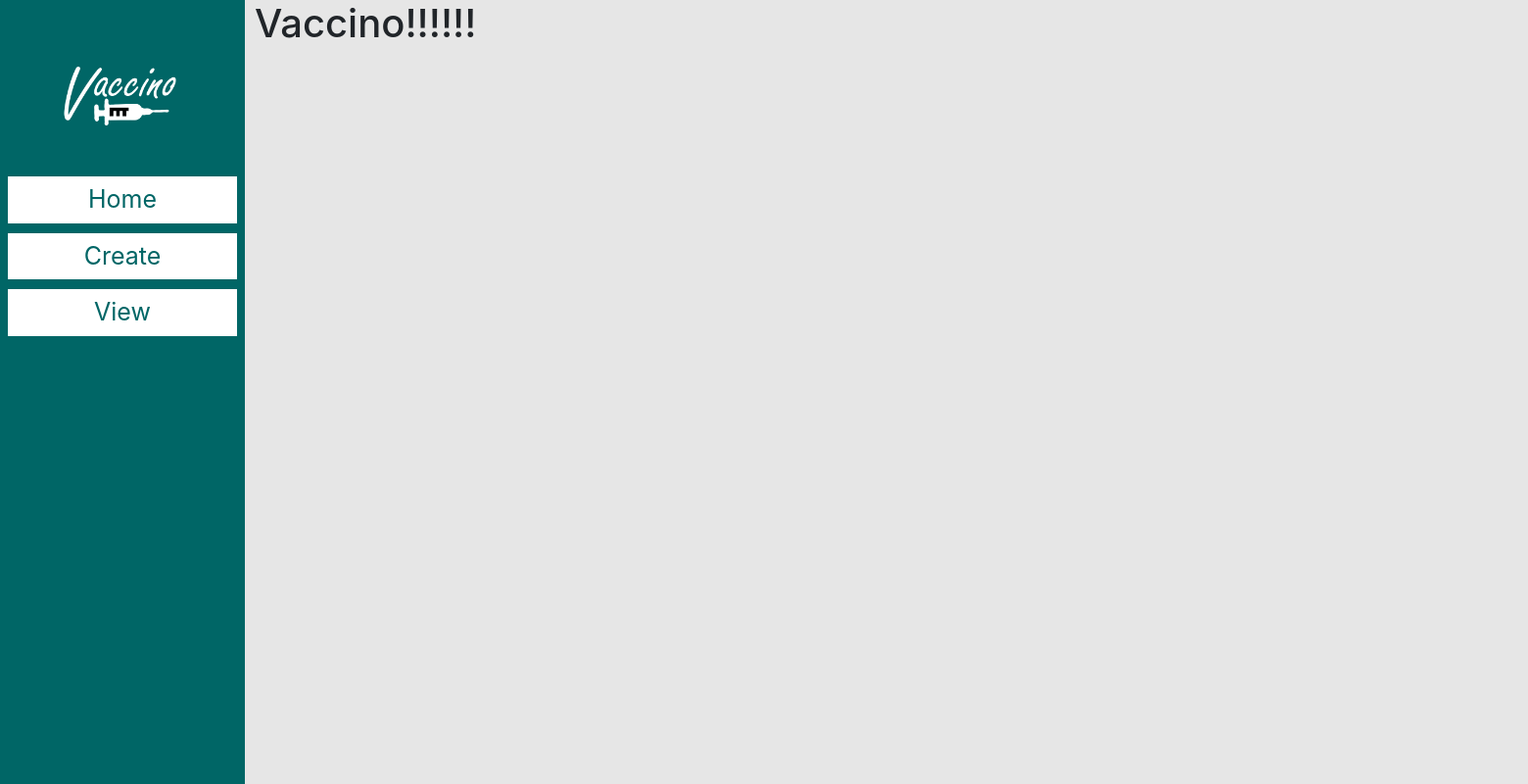
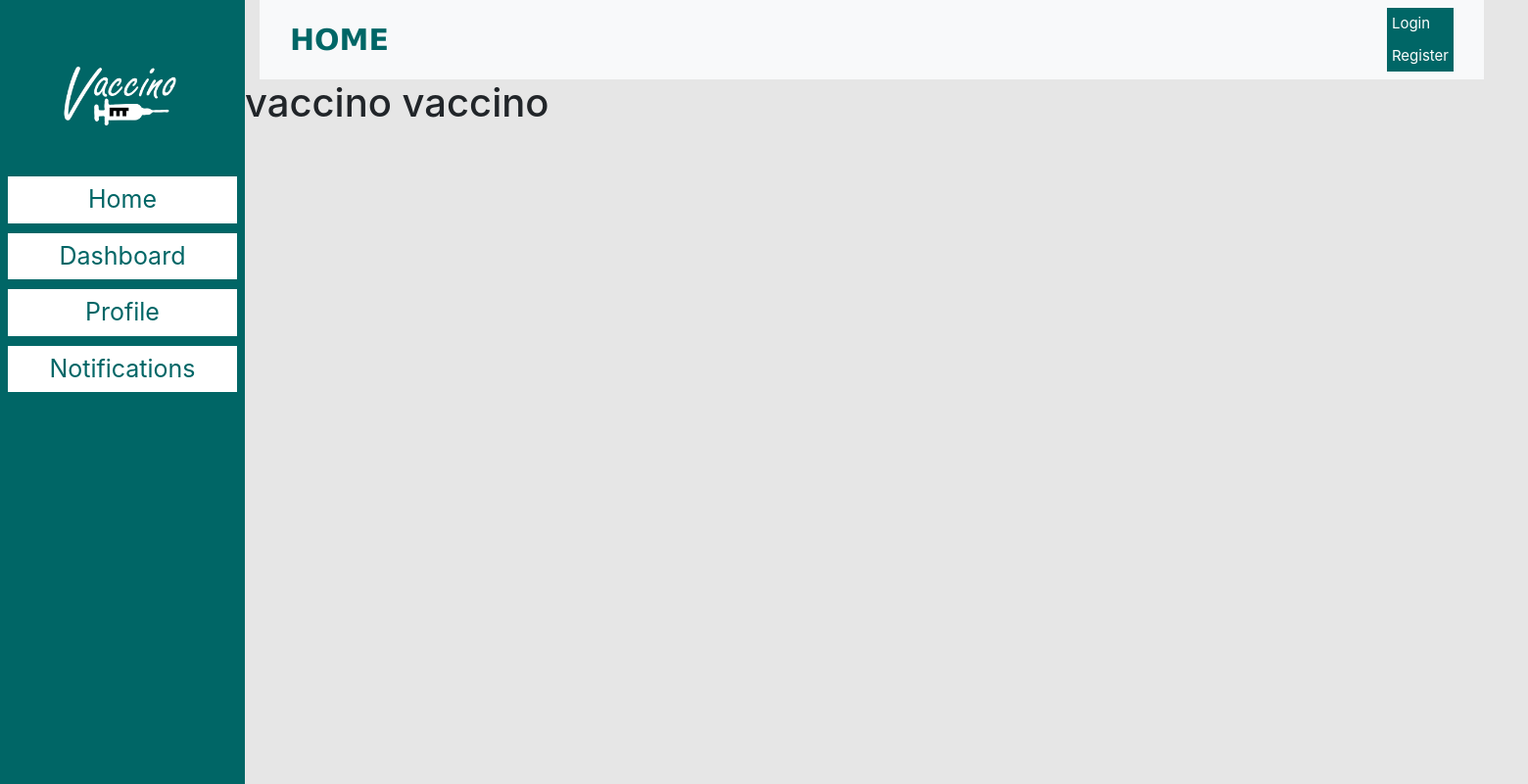
Before and after one commit to sakshi-2412/vaccino, a Django app: page /base/ in a window 1560 px wide. Shown: the whole page at 98% size. Run offline with Django 3.2, Linux system fonts and the light colour scheme.

Commit message:
add navbar

```diff
--- a/base/templates/base_generic.html
+++ b/base/templates/base_generic.html
@@ -14,48 +14,22 @@
 
   <link rel="icon" href="{% static 'img/favicon.ico' %}">
   <link rel="stylesheet" href="{% static 'css/base_generic.css' %}">
+  {% block style %}
+  {% endblock %}
+
 </head>
 
 <body>
-  {% comment %} <div class="row">
-      <div class="sidebar">
-        <ul>
-          <Image src="{% static 'img/logo.png' %}"/>
-          <li>
-              <a href="">Home</a>
-          </li>
-          <li>
-              <a href="">Dashboard</a>
-          </li>
-          <li>
-              <a href="">My Profile</a>
-          </li>
-          <li>
-              <a href="">Notifications</a>
-          </li>
-        </ul>
-      </div>
-
-
-      <div class="main">
-        {% block content %}
-        {% endblock %}
-      </div>
-
-
-  </div> {% endcomment %}
-
   <div class="sidenav">
 		<img src="{% static 'img/logo.png' %}">
     <a href="/" class="d-flex justify-content-center">Home</a>
-		<a href="/create" class="d-flex justify-content-center">Create</a>
-		<a href="/2" class="d-flex justify-content-center">View</a>
+		<a href="/" class="d-flex justify-content-center">Dashboard</a>
+		<a href="/" class="d-flex justify-content-center">Profile</a>
+    <a href="/" class="d-flex justify-content-center">Notifications</a>
 	</div>
 
-	<div class="main">
-    {% block content %}
-	  {% endblock %}
-  </div>
+  {% block content %}
+  {% endblock %}
 
 </body>
 </html>
--- a/base/templates/index.html
+++ b/base/templates/index.html
@@ -1,5 +1,35 @@
 {% extends "base_generic.html" %}
+{% load static %}
+{% block style %}
+<link rel="stylesheet" href="{% static 'css/index.css' %}">
+{% endblock %}
 
 {% block content %}
-  <h1>Vaccino!!!!!!</h1>
+  <div class="container">
+      <nav class="navbar navbar-light bg-light">
+        <div class="container-fluid">
+
+          <ul class="navbar-nav me-auto">
+            <li class="nav-title">HOME</li>
+          </ul>
+          <ul class="navbar-nav ms-auto">
+            <li class="nav-item">
+              <a href="/">Login</a>
+            </li>
+		        <li class="nav-item">
+              <a href="/">Register</a>
+            </li>
+          </ul>
+
+        </div>
+      </nav>
+
+    <div class="row">
+    <h1>vaccino vaccino</h1>
+    </div>
+
+  </div>
+
 {% endblock %}
+
+{% comment %}  style="margin-left:250px; position:fixed; max-width:1290px" {% endcomment %}
--- a/static/css/base_generic.css
+++ b/static/css/base_generic.css
@@ -2,49 +2,22 @@ body
 { background-color: #e6e6e6;
 }
 
-/* .sidebar
-{ background-color: #006666;
-  height:100%;
-  width:250px;
-  position: relative;
+img
+{ width: 150px;
+  height: 150px;
+  margin-left: 50px;
 }
-
-ul
-{ list-style-type: none;
-  line-height: 60px;
-  width: 100px;
-}
-
-li
-{ background-color: white;
-  text-align: center;
-  margin-bottom: 10px;
-}
-
-a
-{ color: #006666;
-  font-size: large;
-  font-family: Verdana, Geneva, Tahoma, sans-serif;
-}
-
-a:hover, a:active
-{ color: #00b3b3;
-  text-decoration: none;
-}
-
-.main
-{ margin-left: 50px;
-} */
 
 .sidenav {
   height:100%;
   width:250px;
   position: fixed;
-  z-index:1;
+  /* z-index:1;
   top:0;
-  left:0;
+  left:0; */
   background-color:#006666;
   overflow-x: hidden;
+  overflow-y: hidden;
   padding-top:20px;
 }
 
@@ -66,9 +39,3 @@ a:hover, a:active
   padding: 0px 10px;
   position: fixed;
 }
-
-img
-{ width: 150px;
-  height: 150px;
-  margin-left: 50px;
-}
--- /dev/null
+++ b/static/css/index.css
@@ -0,0 +1,23 @@
+.container
+{ margin-left: 250px;
+  max-width: 1280px;
+}
+
+.nav-title
+{ color: #006666;
+  font-weight: bold;
+  font-size: 30px;
+  font-family: Verdana, Geneva, Tahoma, sans-serif;
+}
+
+.nav-item
+{ padding: 5px 5px;
+  font-size: 15px;
+  background-color: #006666;
+  float: left;
+}
+
+.nav-item a
+{ text-decoration: none;
+  color:white;
+}
```
